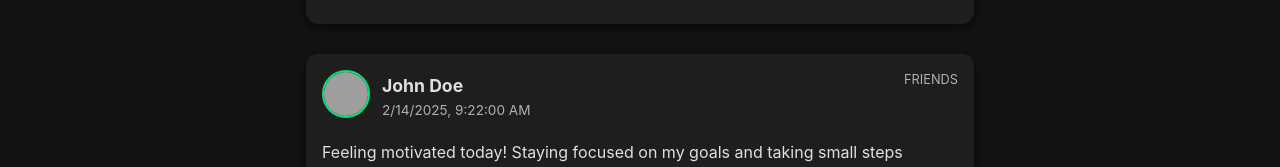
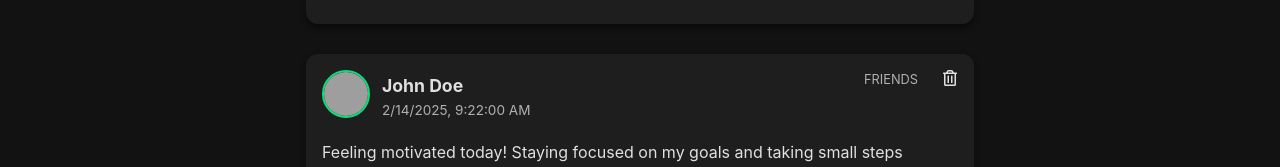
Before and after one commit to UniversityOfGdanskProjects/projekt-frontend-development-2025-2026-antek-bal, a React (Vite) app: page /profile/1 in a window 1280 px wide. Shown: the part 241-408 px from the top of the page. Built offline with nearby package versions, Linux system fonts and the light colour scheme; sample sign-in values are in the browser's storage; grey boxes are pictures that could not be loaded.

Commit message:
Added delete button for comments

```diff
--- a/src/components/PostCard.jsx
+++ b/src/components/PostCard.jsx
@@ -1,11 +1,11 @@
 import {Link} from "react-router-dom";
 import {useState} from "react";
-import {FaHeart, FaRegComment, FaShare} from "react-icons/fa";
+import {FaHeart, FaRegComment, FaShare, FaRegTrashAlt} from "react-icons/fa";
 import {useAuth} from "../context/AuthContext.jsx";
 import "./PostCard.scss";
 
 
-function PostCard({post, author, onToggleLike, onAddComment}) {
+function PostCard({post, author, onToggleLike, onAddComment, onDeleteComment}) {
     const {currentUser, allUsers} = useAuth();
 
     const isLiked = currentUser && (post.likedBy || []).includes(currentUser.id);
@@ -29,6 +29,9 @@ function PostCard({post, author, onToggleLike, onAddComment}) {
                 </div>
                 <div className="post-card-header-right">
                     <div className="visibility">{post.visibility}</div>
+                    {post.author === currentUser.id && (
+                        <FaRegTrashAlt className="icon"/>
+                    )}
                 </div>
             </div>
             <div className="post-card-content">
@@ -62,7 +65,11 @@ function PostCard({post, author, onToggleLike, onAddComment}) {
                                     <div className="comment-item" key={index}>
                                         <Link to={`/profile/${user.id}`} className="link-avatar"><img src={user.avatar} className="avatar" alt="avatar"/></Link>
                                         <Link to={`/profile/${user.id}`} className="link-name"><div className="author-name">{user.name} {user.surname}</div></Link>
-                                        <div className="content">{content}</div>
+                                        {currentUser.id === user.id ? (
+                                            <div className="content"><span className="content-text">{content}</span><span className="content-icon"><FaRegTrashAlt onClick={() => onDeleteComment(post.id, index)}/></span></div>
+                                        ) : (
+                                            <div className="content"><span className="content-text">{content}</span></div>
+                                        )}
                                     </div>
                                 )
                             })
--- a/src/components/PostCard.scss
+++ b/src/components/PostCard.scss
@@ -51,10 +51,25 @@
       }
     }
 
-    .visibility {
-      font-size: 0.8rem;
-      color: $text-secondary;
-      text-transform: uppercase;
+    .post-card-header-right {
+      display: flex;
+      gap: 24px;
+      align-items: flex-start;
+
+      .visibility {
+        font-size: 0.8rem;
+        color: $text-secondary;
+        text-transform: uppercase;
+      }
+
+      .icon {
+        cursor: pointer;
+        transition: color 0.5s;
+
+        &:hover{
+          color: $text-secondary;
+        }
+      }
     }
   }
 
@@ -156,13 +171,28 @@
       }
 
       .content {
-        grid-area: content;
-        font-size: 0.95rem;
-        color: $text-main;
         background-color: rgba(255, 255, 255, 0.05);
         padding: 8px 12px;
         border-radius: 0 12px 12px 12px;
-        word-break: break-word;
+        display: flex;
+        justify-content: space-between;
+        align-items: center;
+
+        .content-text {
+          grid-area: content;
+          font-size: 0.95rem;
+          color: $text-main;
+          word-break: break-word;
+        }
+
+        .content-icon {
+          cursor: pointer;
+          transition: color 0.5s;
+
+          &:hover{
+            color: $text-secondary;
+          }
+        }
       }
     }
   }
--- a/src/pages/Feed.jsx
+++ b/src/pages/Feed.jsx
@@ -101,6 +101,21 @@ function Feed() {
         updatePosts(updatedPosts);
     }
 
+    const handleDeleteComment = (postId, commentId) => {
+        if (!currentUser) return;
+
+        const updatedPosts = allPosts.map(p => {
+            if (p.id === postId) {
+                const newComments = p.comments.filter((_, i) => i!== commentId);
+
+                return {...p, comments: newComments};
+            }
+            return p;
+        })
+
+        updatePosts(updatedPosts);
+    }
+
     return (
         <div className="feed-page">
             <h1>Wall</h1>
@@ -118,6 +133,7 @@ function Feed() {
                             author={author}
                             onToggleLike={handleToggleLike}
                             onAddComment={handleAddComment}
+                            onDeleteComment={handleDeleteComment}
                         />
                     )
                 })}
```
